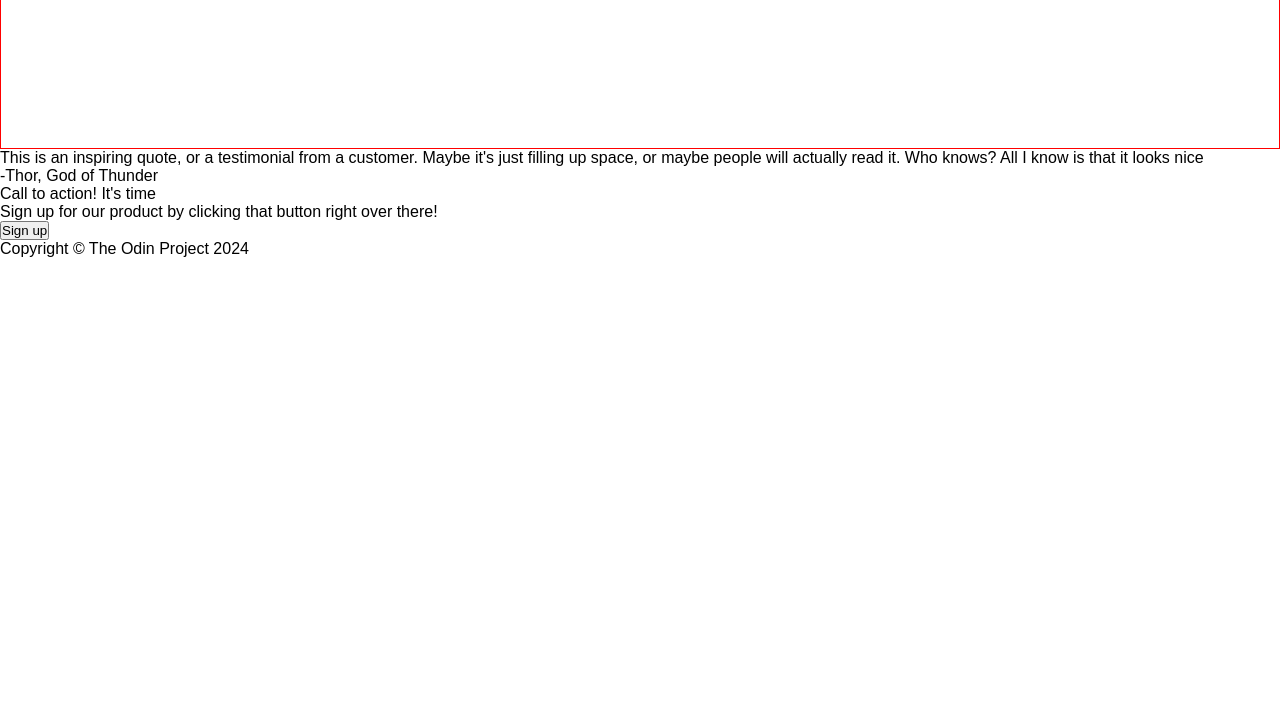
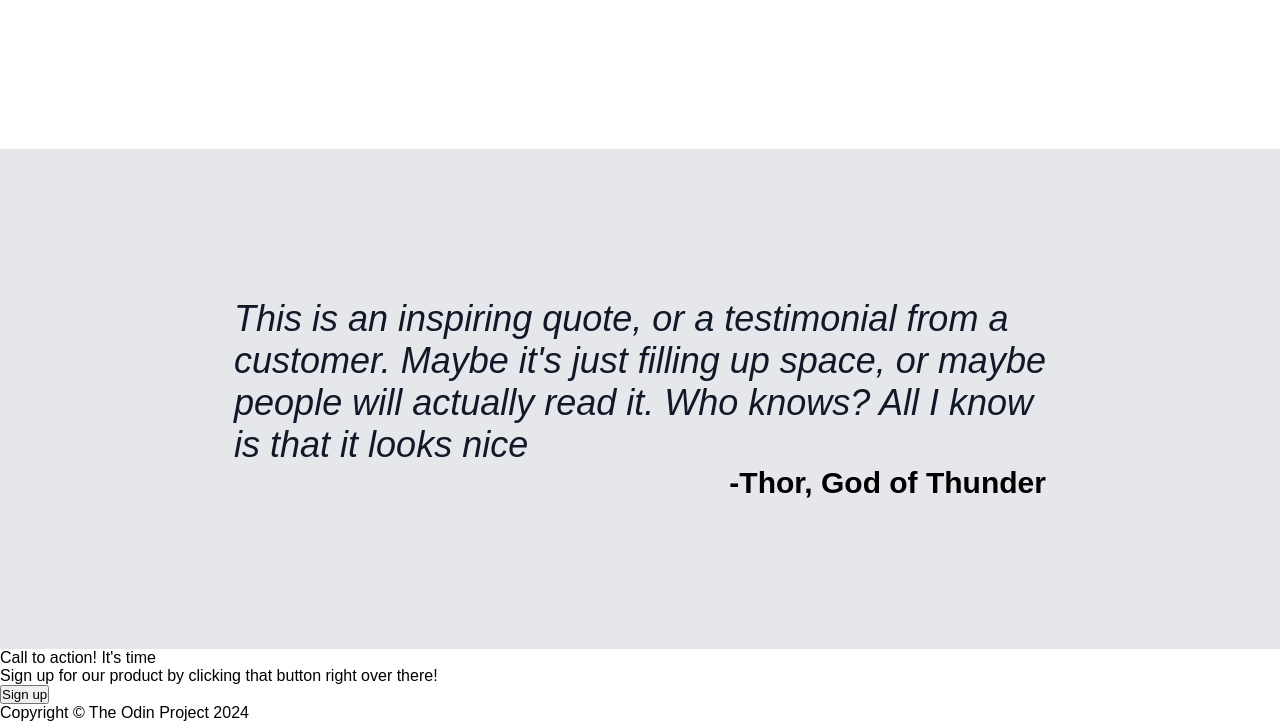
Before and after one commit to lawrence-ruscia/landing-page, a plain HTML site: page index.html in a window 1280 px wide. Shown: the part 929-1651 px from the top of the page. Before the commit the page ends 1187 px from the top, so only its background shows below. Drawn offline with Linux system fonts and the light colour scheme.

Commit message:
Styled middle content & change middle content size
Change middle content size from 400px to 500px

```diff
--- a/index.html
+++ b/index.html
@@ -61,12 +61,14 @@
       </div>
 
       <div class="content__mid-container">
-        <p class="quote">
-          This is an inspiring quote, or a testimonial from a customer. Maybe
-          it's just filling up space, or maybe people will actually read it. Who
-          knows? All I know is that it looks nice
-        </p>
-        <p class="author">-Thor, God of Thunder</p>
+        <div class="quote">
+          <p class="text">
+            This is an inspiring quote, or a testimonial from a <br />customer.
+            Maybe it's just filling up space, or maybe <br />people will
+            actually read it. Who knows? All I know <br />is that it looks nice
+          </p>
+          <p class="author">-Thor, God of Thunder</p>
+        </div>
       </div>
 
       <div class="content__bot-container">
--- a/style.css
+++ b/style.css
@@ -15,7 +15,6 @@ body {
   align-items: center;
   justify-content: space-between;
   padding: 8px 10%;
-
   border-bottom: 1px solid #1f2937;
 }
 
@@ -119,7 +118,6 @@ body {
   display: flex;
   flex-direction: column;
   align-items: center;
-  border: 1px solid red;
   min-height: 500px;
   padding: 3rem;
 }
@@ -155,3 +153,26 @@ body {
 }
 
 /* Mid-content*/
+.content__mid-container {
+  background-color: #e5e7eb;
+  min-height: 500px;
+  display: flex;
+  align-items: center;
+  justify-content: center;
+}
+
+.quote {
+  display: flex;
+  flex-direction: column;
+}
+.quote .text {
+  color: #111827;
+  font-size: 36px;
+  font-style: italic;
+}
+
+.quote .author {
+  font-size: 30px;
+  font-weight: bold;
+  margin-left: auto;
+}
```
